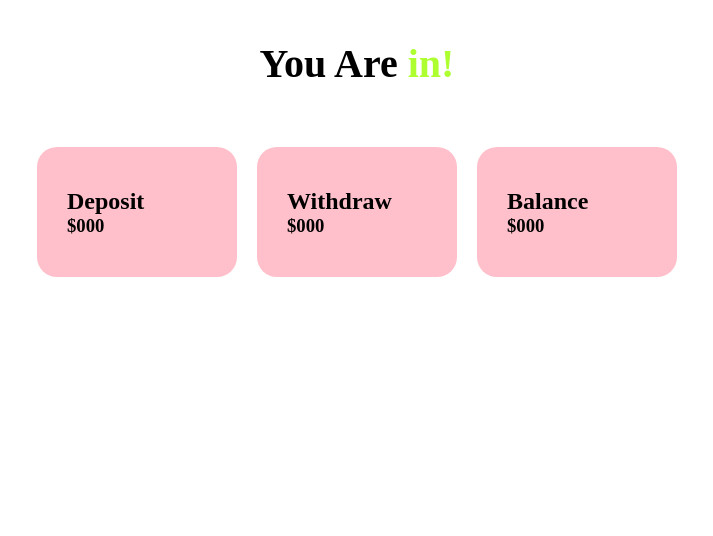
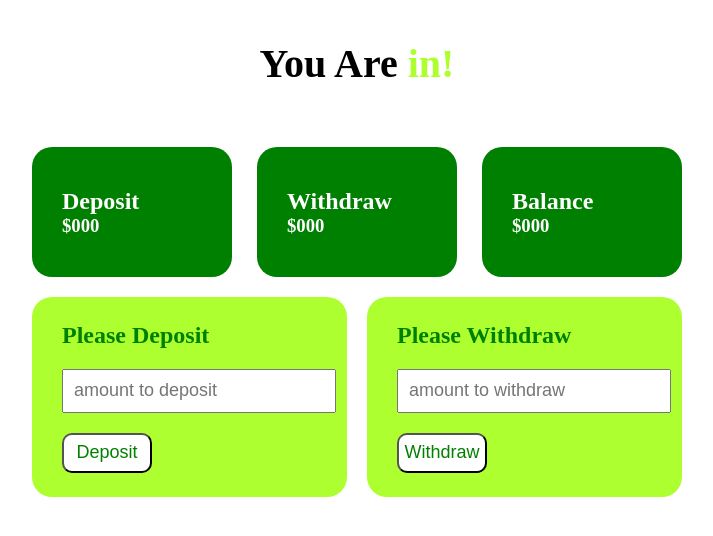
Before and after one commit to RionelxSlovesky/Simple-Bank, a plain HTML site: page bank.html in a window 1280 px wide. Shown: the whole page, without its empty margins (283-996 px from the left). Drawn offline with Linux system fonts and the light colour scheme.

Commit message:
Created structure of the bank page
created the structure of the bank page, now will work on manipulating the dom

```diff
--- a/bank.html
+++ b/bank.html
@@ -13,20 +13,45 @@
     </header>
     <main>
         <div class="bank-cards-container">
-            <div class="bank-card">
+            <section class="upper-cards">
+
+                <div class="upper-bank-card">
                     <h2>Deposit</h2>
-                <h3>$000</h3>
+                    <h3 id="deposit-amount">$000</h3>
                 </div>
-            <div class="bank-card">
+                <div class="upper-bank-card">
                     <h2>Withdraw</h2>
-                <h3>$000</h3>
+                    <h3 id="withdraw-amount">$000</h3>
                 </div>
-            <div class="bank-card">
+                <div class="upper-bank-card">
                     <h2>Balance</h2>
-                <h3>$000</h3>
+                    <h3 id="balance-amount">$000</h3>
                 </div>
+
+            </section>
+            <section class="lower-cards">
+
+                <div class="lower-bank-card">
+                    <h2 class="bank-header">Please Deposit</h2>
+                    <input type="number" name="" id="deposit-inp" class="primary-inp" placeholder="amount to deposit">
+                    <button class="primary-btn" id="deposit-btn">Deposit</button>
+                </div>
+                <div class="lower-bank-card">
+                    <h2 class="bank-header">Please Withdraw</h2>
+                    <input type="number" name="" id="withdraw-inp" class="primary-inp" placeholder="amount to withdraw">
+                    <button class="primary-btn" id="withdraw-btn">Withdraw</button>
+                </div>
+
+
+
+            </section>
+
         </div>
     </main>
+    <footer>
+
+    </footer>
+    <script src="deposit.js"></script>
 
 </body>
 </html>
--- /dev/null
+++ b/deposit.js
@@ -0,0 +1,4 @@
+const depositAmount = document.getElementById("deposit-amount");
+const withdrawAmount = document.getElementById("withdraw-amount");
+
+console.log(depositAmount.innerText);
--- a/style.css
+++ b/style.css
@@ -1,6 +1,18 @@
 * {
     margin: 0;
     padding: 0;
+}
+
+/* input boxes */
+
+.primary-inp {
+
+    padding: 0 10px;
+    font-size: 18px;
+    height: 40px;
+    width: 250px;
+    margin-bottom: 20px;
+
 }
 
 /* buttons */
@@ -45,28 +57,55 @@ header {
     margin-bottom: 20px;
 }
 
-#user-email, #user-password {
-    padding: 0 10px;
-    font-size: 18px;
-    height: 40px;
-    width: 250px;
+/* bank */
+
+main {
+    display: flex;
+    flex-direction: column;
+    justify-content: center;
+    align-items: center;
+    width: 100vw;
+}
+
+.bank-cards-container {
+    width: 650px;
+}
+
+.upper-cards {
+    display: grid;
+    grid-template-columns: repeat(3,200px);
+    height: 130px;
+    justify-content: space-between;
     margin-bottom: 20px;
 }
 
-/* bank */
-.bank-cards-container {
-    display: grid;
-    grid-template-columns: repeat(3,200px);
-    height: 130px;
-    justify-content: center;
-    column-gap: 20px;
-}
-
-.bank-card {
-    background-color: pink;
+.upper-bank-card {
+    background-color: green;
+    color: white;
     display: flex;
     flex-direction: column;
     justify-content: center;
     padding-left: 30px;
     border-radius: 20px;
 }
+
+.lower-cards {
+    display: grid;
+    grid-template-columns: repeat(2,315px);
+    height: 200px;
+    justify-content: space-between;
+}
+
+.lower-bank-card {
+    background-color: greenyellow;
+    display: flex;
+    flex-direction: column;
+    justify-content: center;
+    padding-left: 30px;
+    border-radius: 20px;
+}
+
+.bank-header {
+    margin-bottom: 20px;
+    color: green;
+}
```
Also changed, not shown: index.html (+2 -2 lines). Lines whose indentation alone changed are shown as unchanged.
